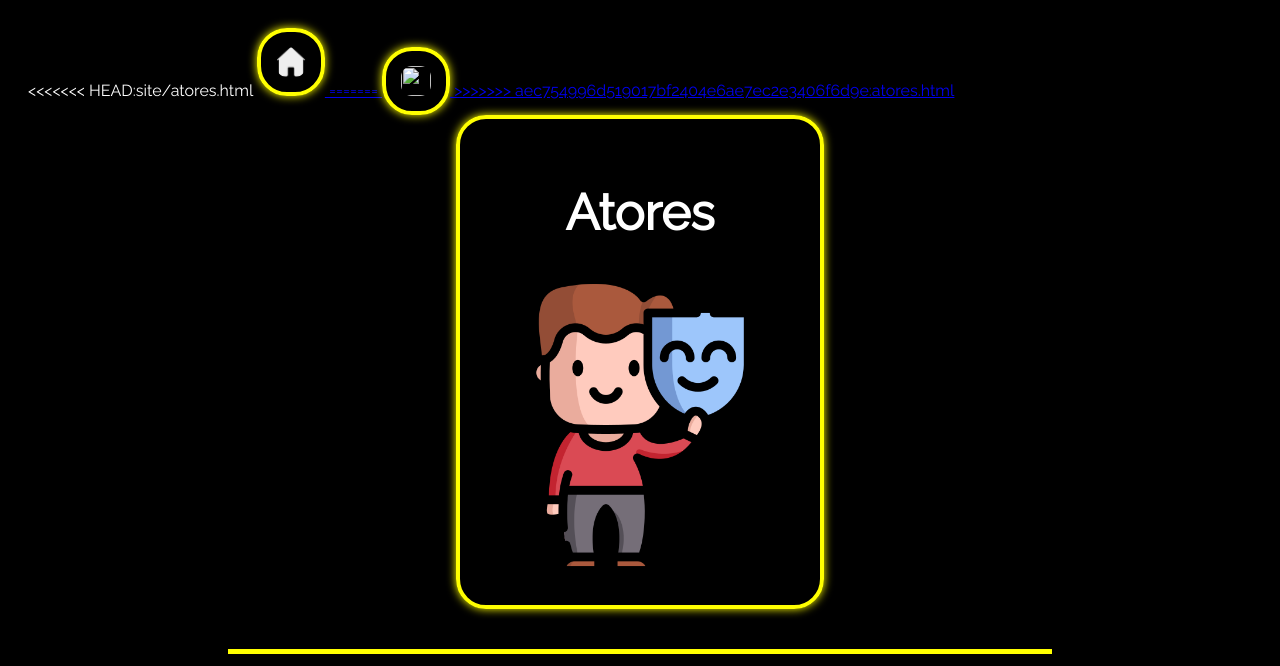
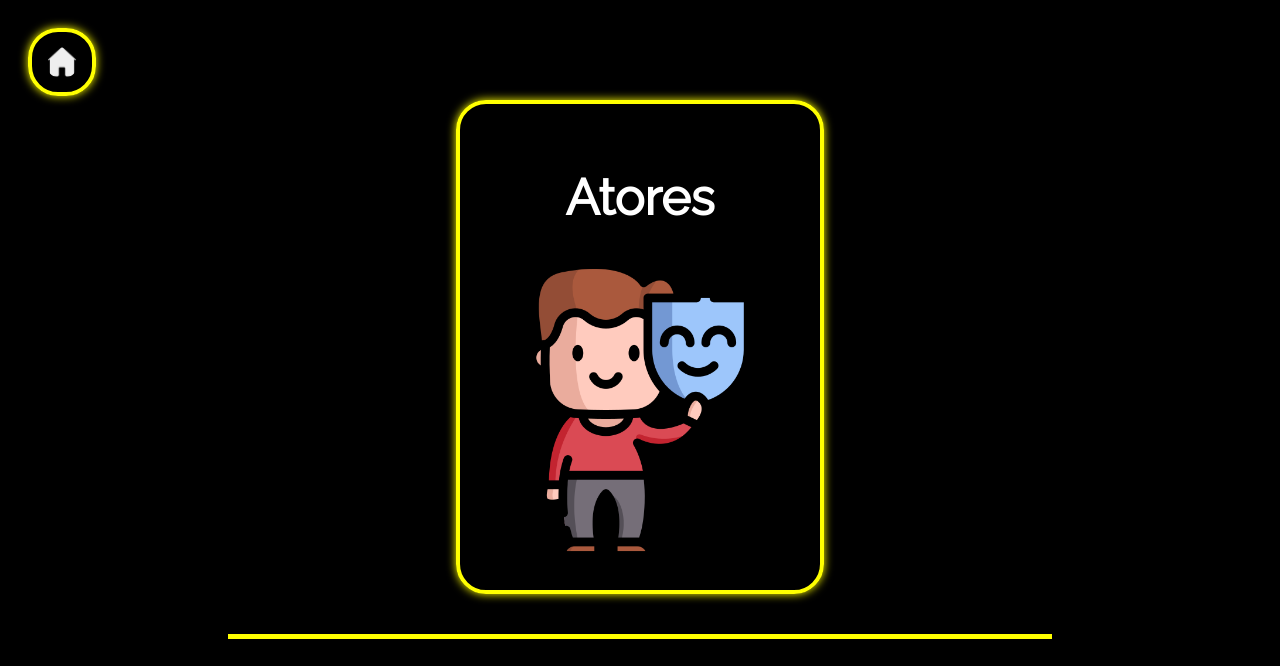
Before and after one commit to jp-beltran/Cinema, a plain HTML site: page site/atores.html in a window 1280 px wide. Shown: the top 666 px of the page. Drawn offline with Linux system fonts and the light colour scheme.

Commit message:
Update atores.html

```diff
--- a/site/atores.html
+++ b/site/atores.html
@@ -15,13 +15,8 @@
 <body>
 
     <div class="home">
-<<<<<<< HEAD:site/atores.html
         <a href="../index.html">
             <img src="../images/home-buuton.png" alt="" class="button" height="30px" width="30px">
-=======
-        <a href="./index.html">
-            <img src="images/home-buuton.png" alt="" class="button" height="30px" width="30px">
->>>>>>> aec754996d519017bf2404e6ae7ec2e3406f6d9e:atores.html
         </a>
     </div>
 
```
